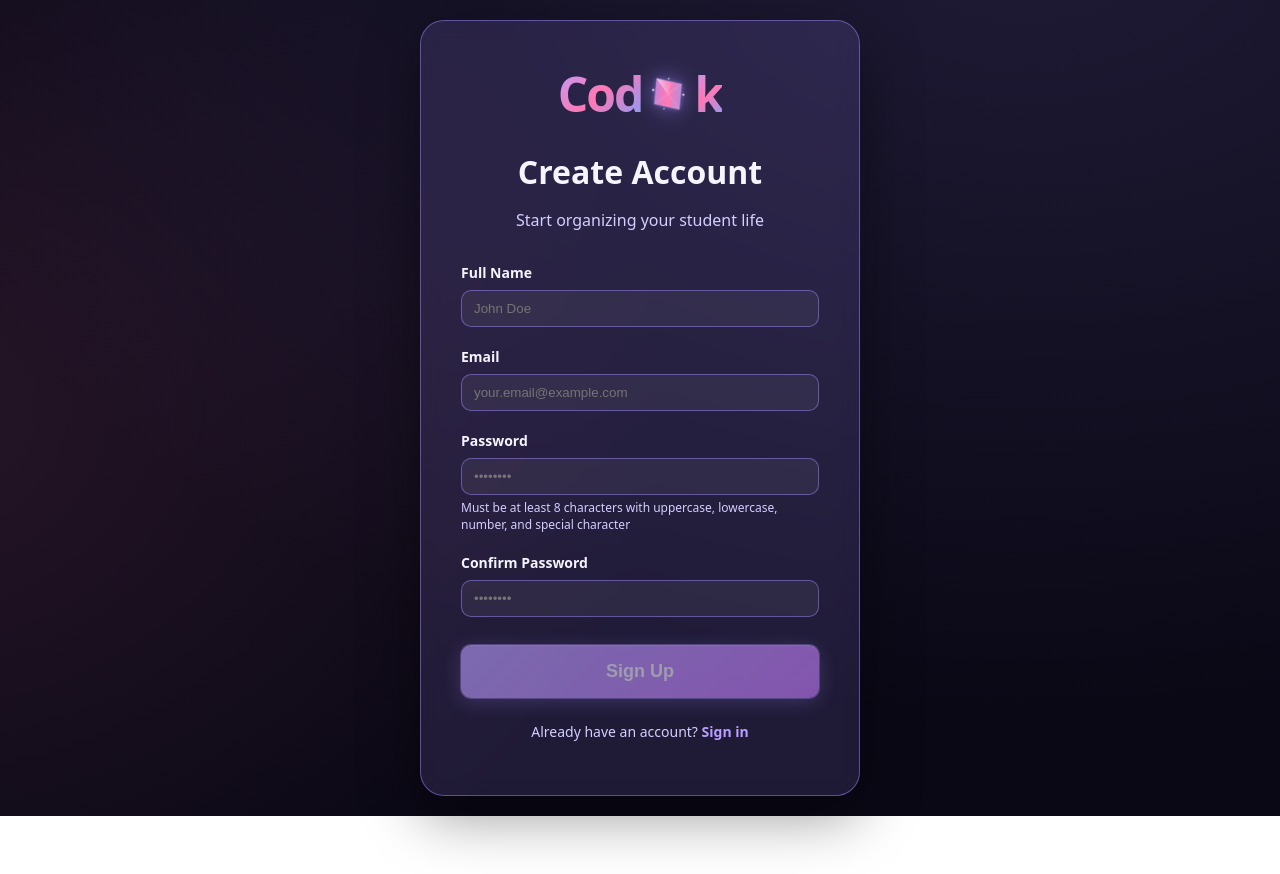
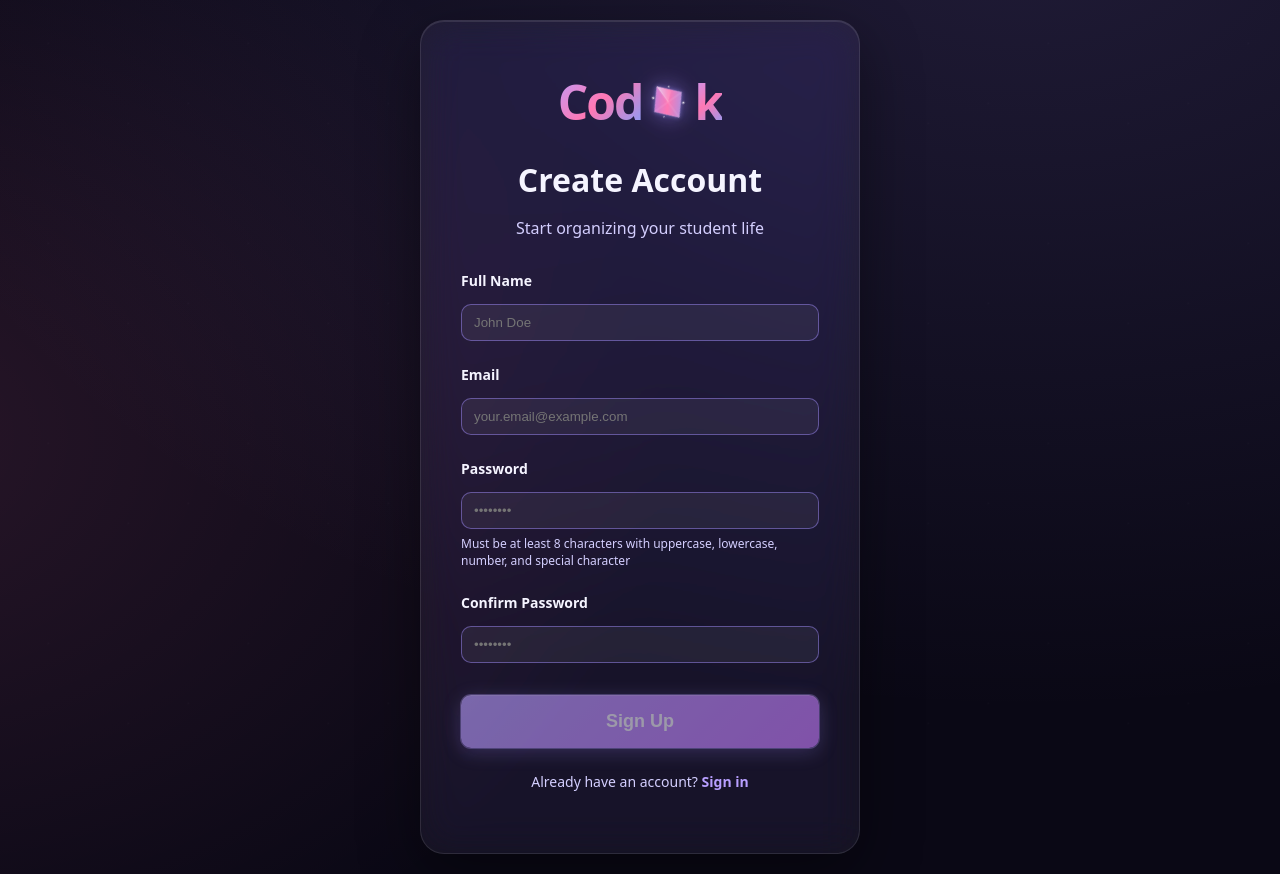
Before and after one commit to hezzyX2/Coda, a Next.js app: page /signup in a window 1280 px wide. Before the commit the page ends 816 px from the top, so only its background shows below. Built offline with nearby package versions, Linux system fonts and the light colour scheme; no server answers.

Commit message:
Improve authentication persistence, enhance UI cleanliness and polish

```diff
--- a/app/login/page.tsx
+++ b/app/login/page.tsx
@@ -21,6 +21,8 @@ export default function LoginPage() {
       const result = await login(email, password);
 
       if (result.success) {
+        // Small delay to ensure session is set
+        await new Promise(resolve => setTimeout(resolve, 100));
         router.push("/");
         router.refresh();
       } else {
--- a/app/signup/page.tsx
+++ b/app/signup/page.tsx
@@ -29,6 +29,8 @@ export default function SignupPage() {
       const result = await signup(email, password, name);
 
       if (result.success) {
+        // Small delay to ensure session is set
+        await new Promise(resolve => setTimeout(resolve, 100));
         router.push("/");
         router.refresh();
       } else {
--- a/components/AuthGuard.tsx
+++ b/components/AuthGuard.tsx
@@ -15,12 +15,18 @@ export function AuthGuard({ children }: { children: React.ReactNode }) {
   useEffect(() => {
     if (!mounted) return;
 
-    const publicPaths = ["/login", "/signup"];
+    const publicPaths = ["/login", "/signup", "/home"];
     const isPublic = publicPaths.includes(pathname);
 
-    // Verify session is valid, not just that auth exists
-    if (!isPublic && (!isAuthenticated() || !verifySession())) {
+    // Verify session is valid - isAuthenticated already checks verifySession
+    if (!isPublic && !isAuthenticated()) {
       router.push("/login");
+      return;
+    }
+
+    // If authenticated and on login/signup, redirect to dashboard
+    if (isPublic && pathname !== "/home" && isAuthenticated()) {
+      router.push("/");
     }
   }, [mounted, pathname, router]);
 
--- a/lib/auth.ts
+++ b/lib/auth.ts
@@ -28,7 +28,13 @@ const SESSION_TOKEN_KEY = "coda.session_token";
 export function isAuthenticated(): boolean {
   if (typeof window === "undefined") return false;
   const auth = localStorage.getItem(AUTH_KEY);
-  return auth !== null;
+  const token = localStorage.getItem(SESSION_TOKEN_KEY);
+
+  // Both auth and token must exist
+  if (!auth || !token) return false;
+
+  // Verify session is still valid
+  return verifySession();
 }
 
 export function getCurrentUser(): User | null {
@@ -205,7 +211,7 @@ export function logout(): void {
 }
 
 /**
- * Verify current session is valid
+ * Verify current session is valid and check if user still exists
  */
 export function verifySession(): boolean {
   if (typeof window === "undefined") return false;
@@ -219,7 +225,25 @@ export function verifySession(): boolean {
 
   try {
     const user = JSON.parse(auth) as User;
-    return !!(user && user.email);
+    if (!user || !user.email) return false;
+
+    // Verify user still exists in the users list
+    const users = getAllUsers();
+    const userExists = users.some(u => u.email.toLowerCase() === user.email.toLowerCase());
+
+    if (!userExists) {
+      // User was deleted, clear session
+      logout();
+      return false;
+    }
+
+    // Sync user data from users list (in case premium status changed)
+    const updatedUser = users.find(u => u.email.toLowerCase() === user.email.toLowerCase());
+    if (updatedUser && updatedUser.isPremium !== user.isPremium) {
+      localStorage.setItem(AUTH_KEY, JSON.stringify(updatedUser));
+    }
+
+    return true;
   } catch {
     return false;
   }
--- a/styles/auth.css
+++ b/styles/auth.css
@@ -2,6 +2,7 @@
 
 .auth-page {
   min-height: 100vh;
+  min-height: 100dvh;
   display: flex;
   align-items: center;
   justify-content: center;
@@ -15,12 +16,27 @@
 .auth-container {
   width: 100%;
   max-width: 440px;
-  background: var(--card);
-  border: 1px solid var(--border);
+  background: rgba(255, 255, 255, 0.05);
+  border: 1px solid rgba(255, 255, 255, 0.1);
   border-radius: 24px;
-  padding: 40px;
-  backdrop-filter: blur(10px);
-  box-shadow: 0 20px 60px rgba(0, 0, 0, 0.4);
+  padding: 48px 40px;
+  backdrop-filter: blur(20px) saturate(180%);
+  -webkit-backdrop-filter: blur(20px) saturate(180%);
+  box-shadow:
+    0 20px 60px rgba(0, 0, 0, 0.4),
+    inset 0 1px 0 rgba(255, 255, 255, 0.1);
+  animation: fade-in-up 0.6s ease;
+}
+
+@keyframes fade-in-up {
+  from {
+    opacity: 0;
+    transform: translateY(20px);
+  }
+  to {
+    opacity: 1;
+    transform: translateY(0);
+  }
 }
 
 .auth-header {
@@ -60,18 +76,34 @@
 
 .auth-form {
   display: grid;
-  gap: 20px;
+  gap: 24px;
 }
 
 .form-group {
   display: grid;
-  gap: 8px;
+  gap: 10px;
 }
 
 .form-group label {
   font-size: 14px;
   font-weight: 600;
   color: var(--text);
+  margin-bottom: 4px;
+}
+
+.form-group input {
+  transition: all 0.3s ease;
+}
+
+.form-group input:focus {
+  border-color: var(--primary);
+  box-shadow: 0 0 0 3px rgba(155, 135, 245, 0.2);
+  outline: none;
+}
+
+.form-group input:disabled {
+  opacity: 0.6;
+  cursor: not-allowed;
 }
 
 .form-hint {
@@ -84,15 +116,38 @@
   background: rgba(255, 107, 107, 0.15);
   border: 1px solid var(--danger);
   border-radius: 12px;
-  padding: 12px 16px;
+  padding: 14px 18px;
   color: var(--danger);
   font-size: 14px;
   text-align: center;
+  animation: shake 0.4s ease;
+  font-weight: 500;
+}
+
+@keyframes shake {
+  0%, 100% { transform: translateX(0); }
+  25% { transform: translateX(-8px); }
+  75% { transform: translateX(8px); }
 }
 
 .auth-submit {
   width: 100%;
   margin-top: 8px;
+  min-height: 52px;
+  font-size: 16px;
+  font-weight: 600;
+  position: relative;
+  overflow: hidden;
+}
+
+.auth-submit:disabled {
+  opacity: 0.6;
+  cursor: not-allowed;
+}
+
+.auth-submit:not(:disabled):hover {
+  transform: translateY(-2px);
+  box-shadow: 0 8px 24px rgba(155, 135, 245, 0.4);
 }
 
 .auth-footer {
@@ -106,11 +161,28 @@
   color: var(--primary);
   text-decoration: none;
   font-weight: 600;
-  transition: color 0.3s ease;
+  transition: all 0.3s ease;
+  position: relative;
+  display: inline-block;
+}
+
+.auth-link::after {
+  content: '';
+  position: absolute;
+  bottom: -2px;
+  left: 0;
+  width: 0;
+  height: 2px;
+  background: var(--primary);
+  transition: width 0.3s ease;
 }
 
 .auth-link:hover {
   color: var(--accent);
+}
+
+.auth-link:hover::after {
+  width: 100%;
 }
 
 .loading-screen {
--- a/styles/globals.css
+++ b/styles/globals.css
@@ -38,8 +38,24 @@ body {
 }
 .brand { font-weight: 700; letter-spacing: 0.5px; }
 .links { display: flex; gap: 16px; }
-.links a { color: var(--text); text-decoration: none; opacity: 0.9; transition: opacity 0.2s; }
-.links a:hover { opacity: 1; }
+.links a {
+  color: var(--text);
+  text-decoration: none;
+  opacity: 0.85;
+  transition: all 0.2s;
+  padding: 8px 12px;
+  border-radius: 8px;
+  font-weight: 500;
+}
+.links a:hover {
+  opacity: 1;
+  background: rgba(255, 255, 255, 0.05);
+}
+.links a.active {
+  opacity: 1;
+  color: var(--primary);
+  background: rgba(155, 135, 245, 0.1);
+}
 .nav-actions { display: flex; gap: 8px; align-items: center; }
 .user-name {
   color: var(--muted);
@@ -161,10 +177,31 @@ body {
   display: flex;
 }
 
-.main-content { padding: 20px; max-width: 1100px; width: 100%; margin: 0 auto; }
-.page-title { margin: 8px 0 16px; font-size: 28px; }
-.page-subtitle { font-size: 16px; color: var(--muted); margin-top: -8px; margin-bottom: 24px; }
-.dashboard-header { margin-bottom: 32px; }
+.main-content {
+  padding: 24px 20px;
+  max-width: 1200px;
+  width: 100%;
+  margin: 0 auto;
+}
+
+.page-title {
+  margin: 8px 0 12px;
+  font-size: 32px;
+  font-weight: 700;
+  line-height: 1.2;
+}
+
+.page-subtitle {
+  font-size: 16px;
+  color: var(--muted);
+  margin-top: -4px;
+  margin-bottom: 32px;
+  line-height: 1.5;
+}
+
+.dashboard-header {
+  margin-bottom: 40px;
+}
 
 /* Mobile Responsive Styles */
 @media (max-width: 768px) {
@@ -294,14 +331,16 @@ body {
 }
 
 .stat-card {
-  background: var(--card);
-  border: 1px solid var(--border);
+  background: rgba(255, 255, 255, 0.04);
+  border: 1px solid rgba(255, 255, 255, 0.1);
   border-radius: 16px;
   padding: 24px;
   display: flex;
   align-items: center;
   gap: 16px;
   transition: all 0.3s ease;
+  backdrop-filter: blur(10px);
+  -webkit-backdrop-filter: blur(10px);
 }
 
 .stat-card:hover {
@@ -2129,11 +2168,19 @@ body::before {
 .glass {
   backdrop-filter: blur(20px) saturate(180%);
   -webkit-backdrop-filter: blur(20px) saturate(180%);
-  background: rgba(255, 255, 255, 0.08);
-  border: 1px solid rgba(255, 255, 255, 0.18);
+  background: rgba(255, 255, 255, 0.06);
+  border: 1px solid rgba(255, 255, 255, 0.12);
   box-shadow:
-    0 8px 32px rgba(0, 0, 0, 0.3),
-    inset 0 1px 0 rgba(255, 255, 255, 0.1);
+    0 8px 32px rgba(0, 0, 0, 0.25),
+    inset 0 1px 0 rgba(255, 255, 255, 0.08);
+}
+
+.card.glass {
+  background: rgba(255, 255, 255, 0.05);
+  border: 1px solid rgba(255, 255, 255, 0.1);
+  box-shadow:
+    0 4px 24px rgba(0, 0, 0, 0.2),
+    inset 0 1px 0 rgba(255, 255, 255, 0.06);
 }
 
 /* Habit Analysis Styles */
```
